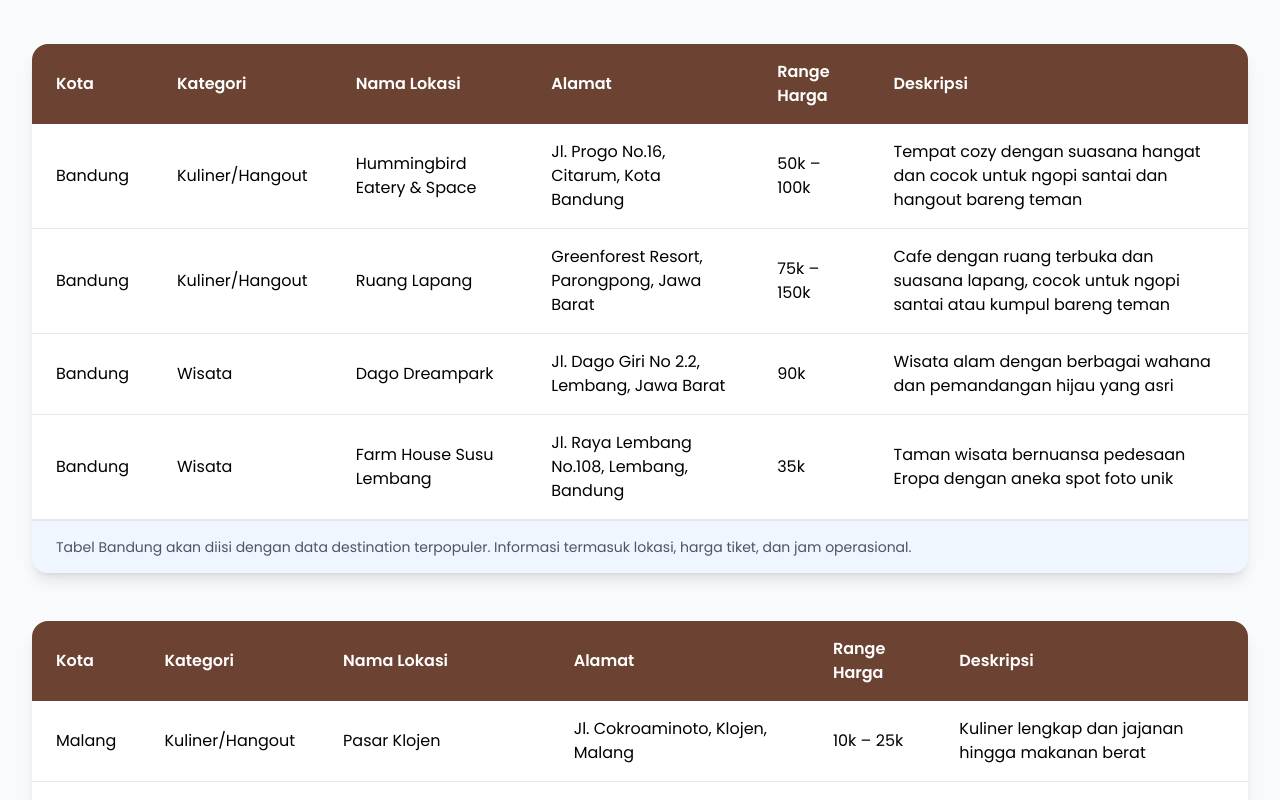
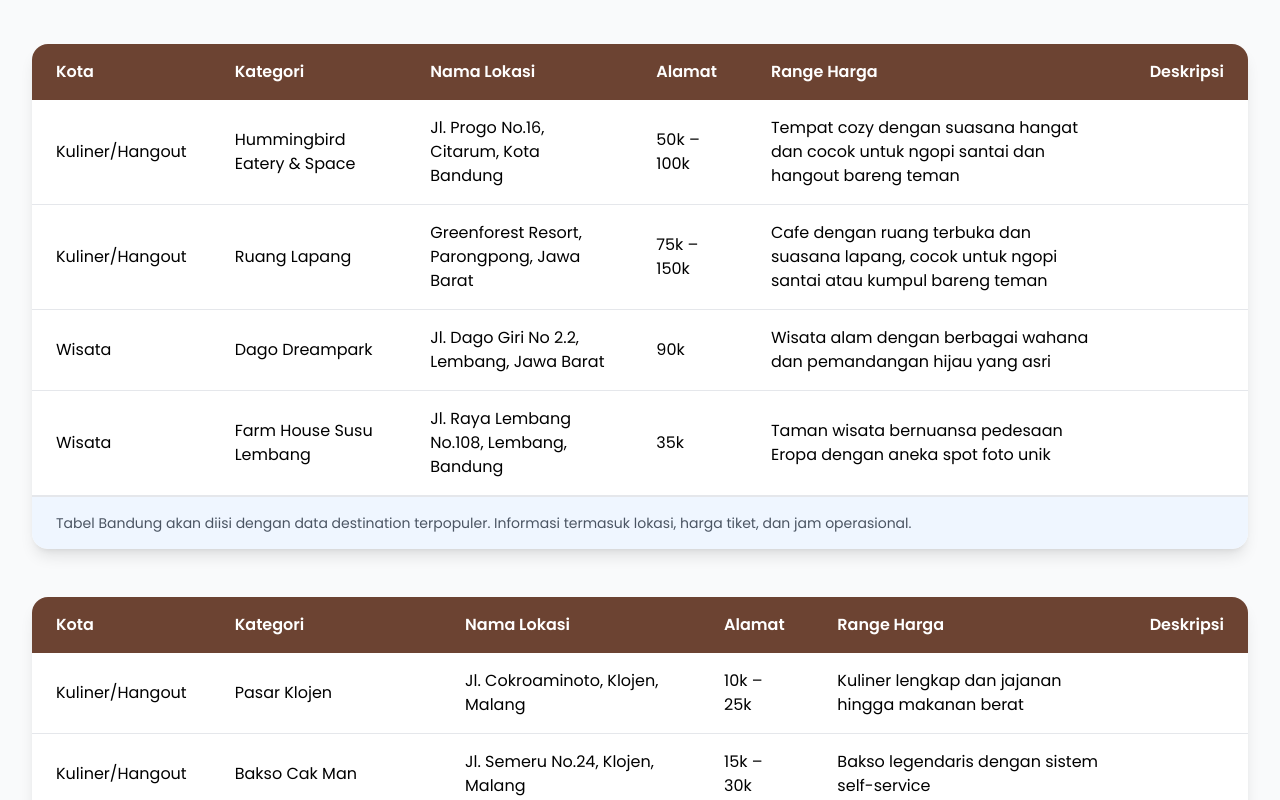
Before and after one commit to maurakhalishaz-hub/KomputasiProject, a React (Vite) app: page / in a window 1280 px wide. Shown: the part 1740-2540 px from the top of the page. Built offline with nearby package versions, Linux system fonts and the light colour scheme.

Commit message:
Updated TopListTable.tsx

```diff
--- a/src/components/TopListTable.tsx
+++ b/src/components/TopListTable.tsx
@@ -134,7 +134,6 @@ function DestinationTable({ kota, data }) {
             ) : (
               data.map((item, index) => (
                 <tr key={index} className="border-b border-gray-200 hover:bg-gray-50 transition-colors">
-                  <td className="px-6 py-4">{kota}</td>
                   <td className="px-6 py-4">{item.kategori}</td>
                   <td className="px-6 py-4">{item.nama}</td>
                   <td className="px-6 py-4">{item.alamat}</td>
```
